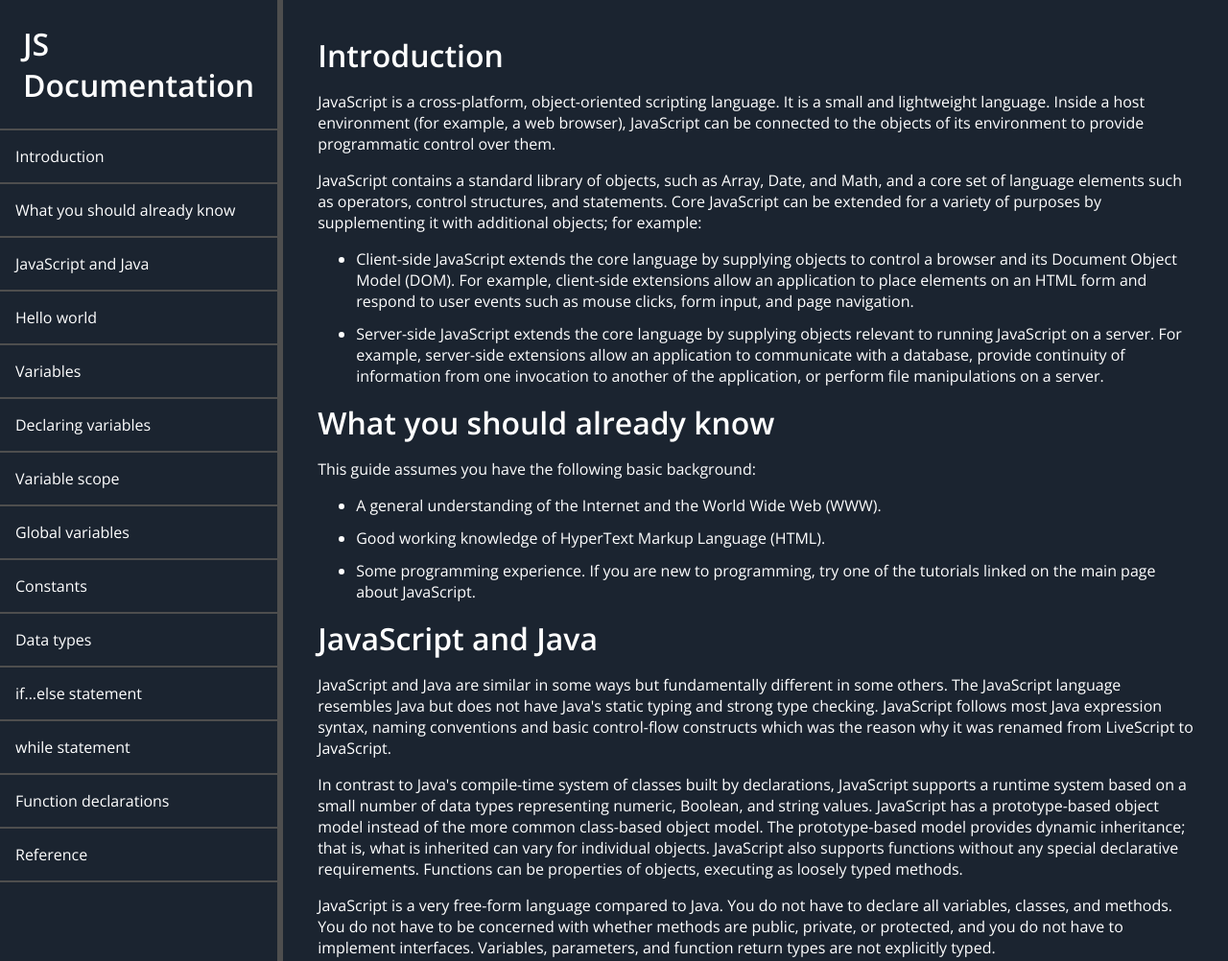
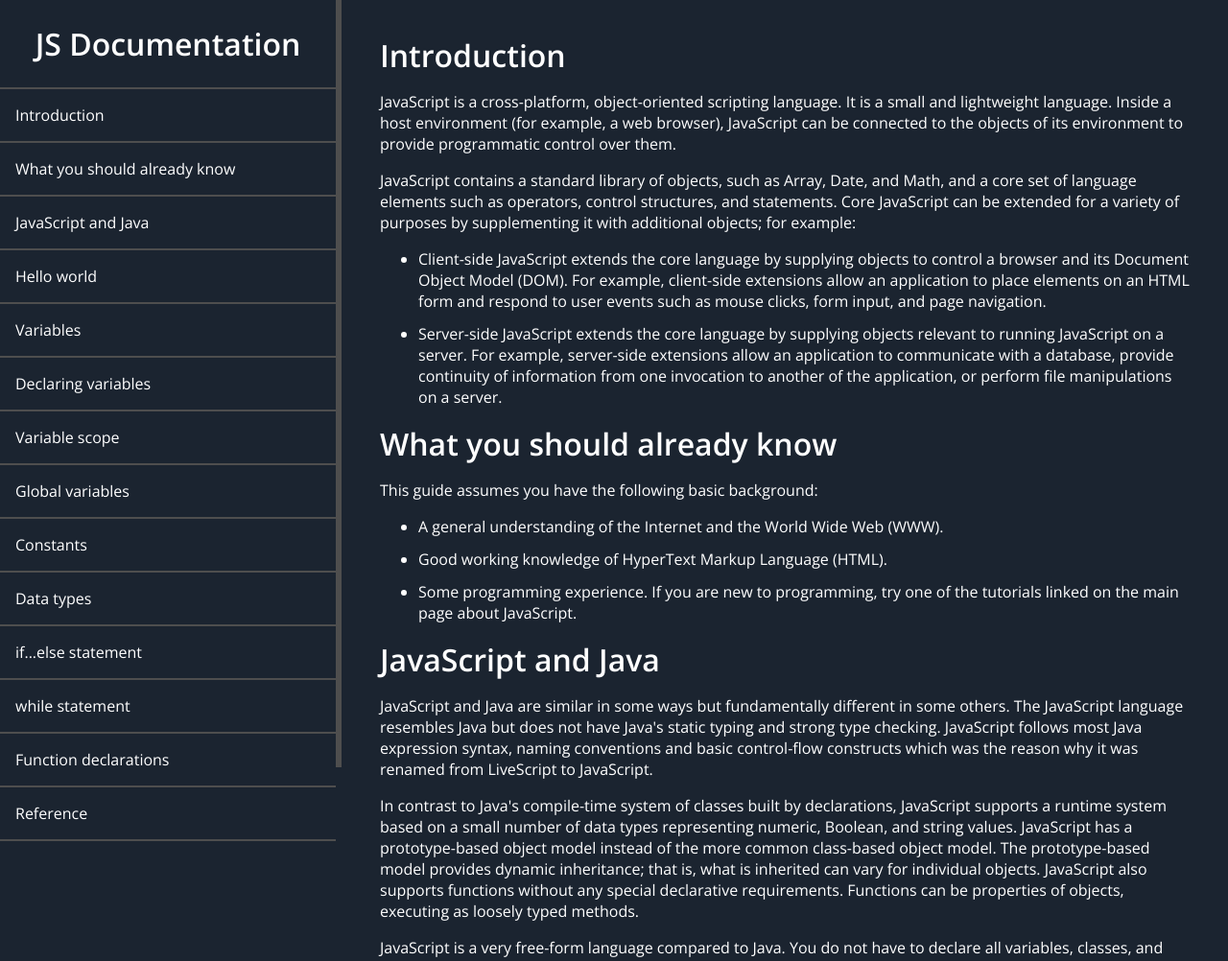
Before and after one commit to Pavlukan/technical-documentation-page, a plain HTML site: page index.html in a window 1280 px wide. Shown: the top 1002 px of the page at 96% size. Drawn offline with nearby package versions, Linux system fonts and the light colour scheme.

Commit message:
Position #navbar and #main-doc properly without using Grid

```diff
--- a/styles.css
+++ b/styles.css
@@ -10,8 +10,6 @@ body {
     margin: 0;
     padding: 0;
     font-family: "Open Sans", sans-serif;
-    display: grid;
-    grid-template-columns: 1fr 4fr;
     background-color: var(--backgroundColor);
     color: var(--paragraphTextColor);
 }
@@ -22,10 +20,16 @@ header {
 }
 
 #navbar {
+    position: fixed;
+    width: 350px;
+    height: 100%;
+    left: 0;
+    top: 0;
     border-right: 6px solid var(--borderColor);
 }
 
 #navbar header {
+    text-align: center;
     margin: 24px;
 }
 
@@ -46,6 +50,10 @@ header {
 }
 
 #main-doc {
+    position: absolute;
+    right: 0;
+    top: 0;
+    margin-left: 360px;
     padding: 36px;
 }
 
```
